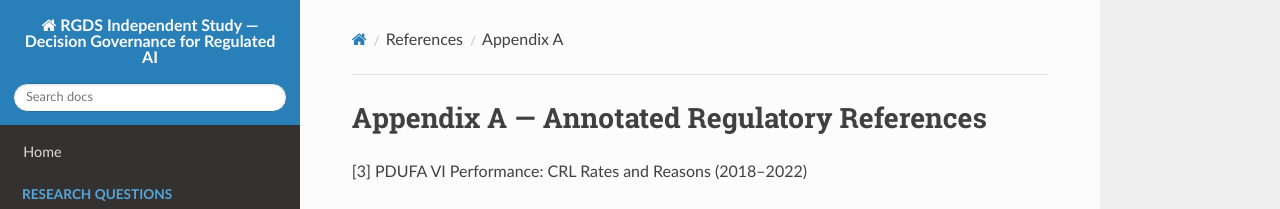
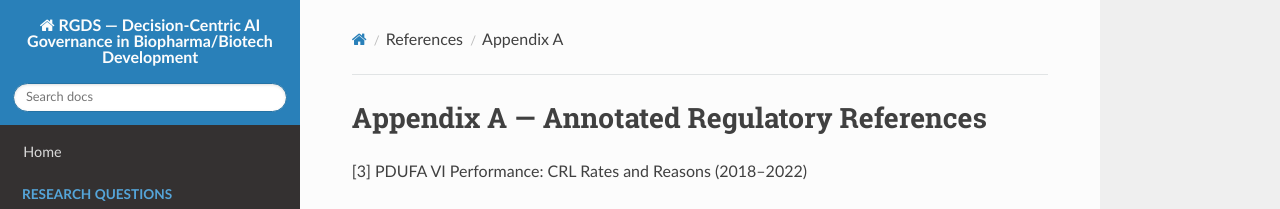
Before and after one commit to mj3b/rgds-independent-study, an MkDocs documentation site: the page built from docs/references/appendix-a.md, in a window 1280 px wide. Shown: the top 209 px of the page. Built offline with MkDocs 1.6.1, drawn with Linux system fonts in a browser that asks for light colours; nearby versions of some CDN libraries.

```diff
--- a/mkdocs.yml
+++ b/mkdocs.yml
@@ -1,7 +1,5 @@
-site_name: RGDS Independent Study — Decision Governance for Regulated AI
-site_description: Independent research on decision reconstructability, governance evidence, and audit-ready controls for AI-assisted work in regulated development.
-
-site_url: https://mj3b.github.io/rgds-independent-study/
+site_name: RGDS — Decision-Centric AI Governance in Biopharma/Biotech Development
+site_description: A decision‑centric AI governance framework for regulated biopharma/biotech programs.
 
 theme:
   name: readthedocs
```
